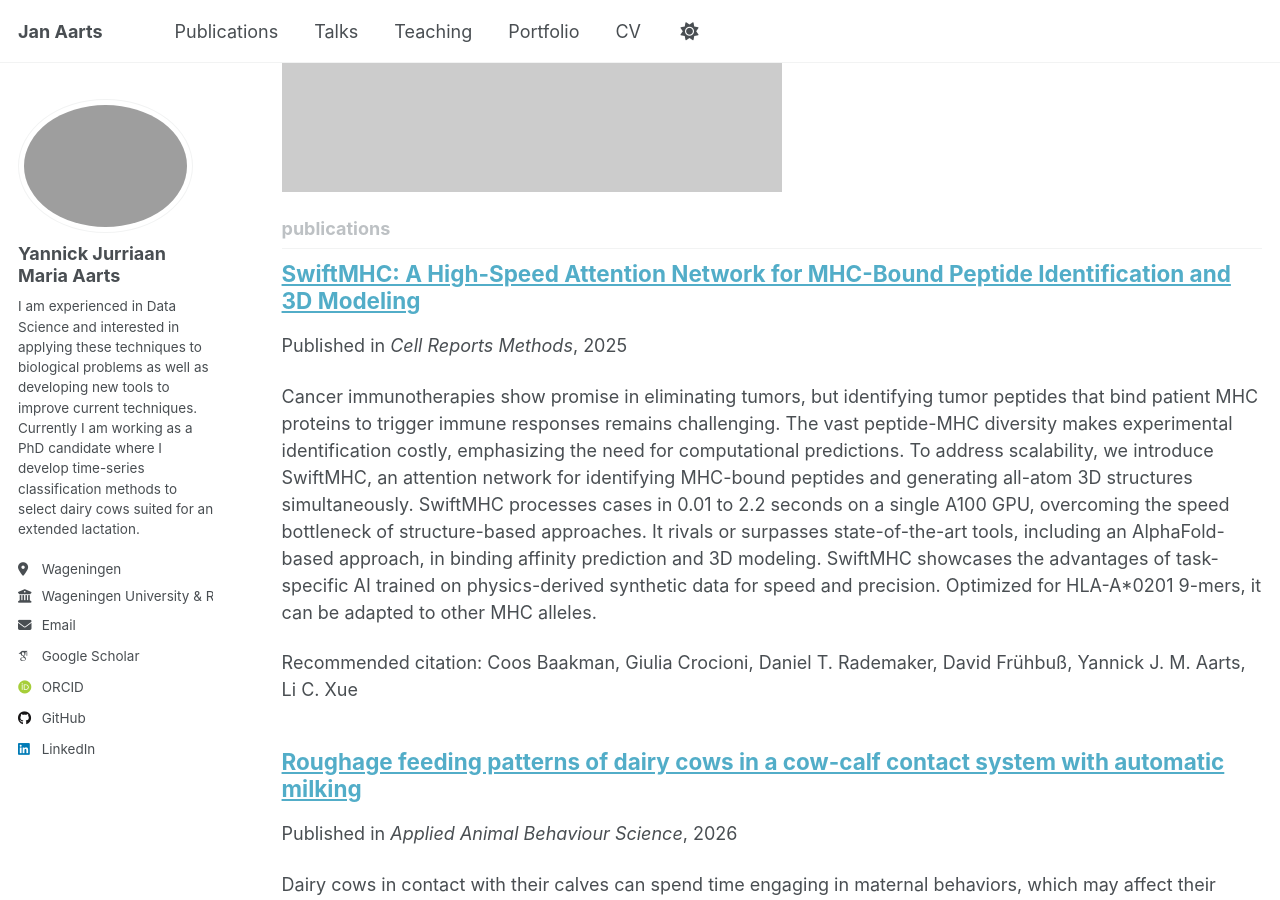
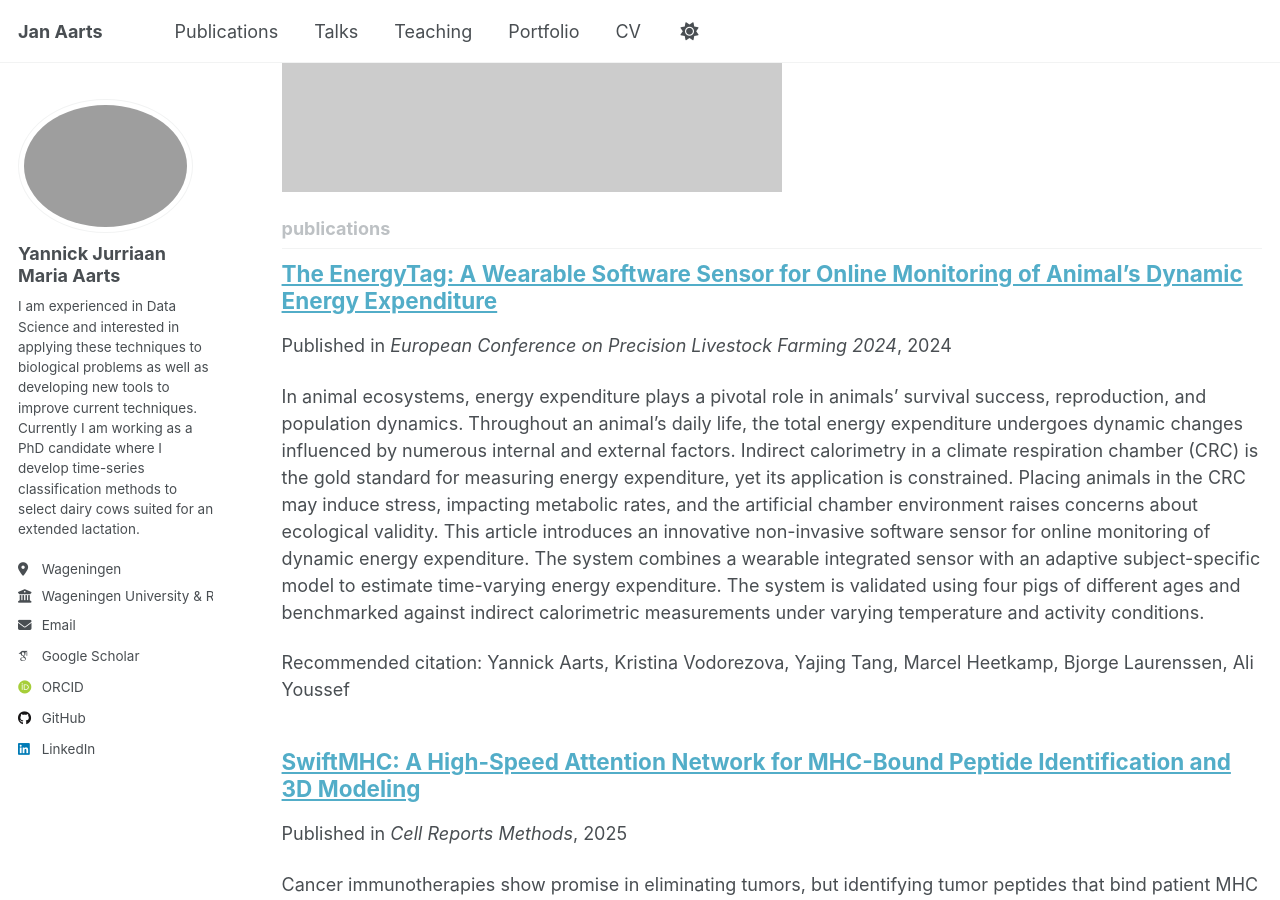
Before and after one commit to JanAarts/JanAarts.github.io, a Jekyll site: the page built from _pages/collection-archive.html, in a window 1280 px wide and 900 px high, scrolled down 893 px. Built offline with Jekyll 4.4.1, drawn with Linux system fonts in a browser that asks for light colours; some web fonts are replaced; a script that is not in the unit is left out; a file with an impossible date is left out; some of the changed lines change nothing that is shown.

Commit message:
Update 2015-10-01-paper-title-number-3.md

```diff
--- a/_publications/2015-10-01-paper-title-number-3.md
+++ b/_publications/2015-10-01-paper-title-number-3.md
@@ -1,17 +1,18 @@
 ---
 title: "The EnergyTag: A Wearable Software Sensor for Online Monitoring of Animal’s Dynamic Energy Expenditure"
 collection: publications
-category: conferences
-permalink: 'https://research.wur.nl/en/publications/the-energytag-a-wearable-software-sensor-for-online-monitoring-of/'
-excerpt: "In animal ecosystems, energy expenditure plays a pivotal role in animals’ survival success, reproduction, and population dynamics. Throughout an animal's daily life, the total energy expenditure undergoes dynamic changes influenced by numerous internal and external factors. Hence, monitoring such dynamic changes in animal’s energy expenditure can serve as early indicators for underlaying health issues and welfare concerns.
-Indirect calorimetry in a climate respiration chamber (CRC) is the gold standard for measuring energy expenditure, yet its application is constrained. Placing animals in the CRC may induce stress, impacting metabolic rates, and the artificial chamber environment raises concerns about ecological validity. Addressing these limitations is essential for advancing our understanding of diverse metabolic processes.
-This article introduces an innovative non-invasive software-sensor for online monitoring of dynamic energy expenditure, the difference between total energy expenditure and resting energy expenditure. The proposed system features a wearable integrated sensor, enabling the online measurement of activity, heat flux, and skin temperature. Complementing this hardware, the system incorporates an adaptive subject-specific model to estimate the time-varying energy expenditure, which is used to infer dynamic energy expenditure.
-In this particular study, the software-sensor is developed and validated using four pigs spanning different ages. The system is benchmarked against indirect-calorimetric measurements within a CRC. The experimental protocol encompasses varied temperature conditions, namely higher, within, and lower than the thermal neutral zone, at low and high activity levels. While the experiments are ongoing, the preliminary findings show great promise, and the validation results will be presented in the forthcoming paper.
-"
+permalink: /publications/energytag/
+external_url: https://research.wur.nl/en/publications/the-energytag-a-wearable-software-sensor-for-online-monitoring-of/
+date: 2024-01-01
+venue: European Conference on Precision Livestock Farming 2024
+type: conference
+citation: "Yannick Aarts, Kristina Vodorezova, Yajing Tang, Marcel Heetkamp, Bjorge Laurenssen, Ali Youssef"
+excerpt: >
+  In animal ecosystems, energy expenditure plays a pivotal role in animals’ survival success, reproduction, and population dynamics. Throughout an animal's daily life, the total energy expenditure undergoes dynamic changes influenced by numerous internal and external factors.
 
-date: 2024
-venue: European Conference on Precision Livestock Farming 2024
-citation: Yannick Aarts, Kristina Vodorezova, Yajing Tang, Marcel Heetkamp, Bjorge Laurenssen, Ali Youssef
+  Indirect calorimetry in a climate respiration chamber (CRC) is the gold standard for measuring energy expenditure, yet its application is constrained. Placing animals in the CRC may induce stress, impacting metabolic rates, and the artificial chamber environment raises concerns about ecological validity.
+
+  This article introduces an innovative non-invasive software sensor for online monitoring of dynamic energy expenditure. The system combines a wearable integrated sensor with an adaptive subject-specific model to estimate time-varying energy expenditure.
+
+  The system is validated using four pigs of different ages and benchmarked against indirect calorimetric measurements under varying temperature and activity conditions.
 ---
-
-The contents above will be part of a list of publications, if the user clicks the link for the publication than the contents of section will be rendered as a full page, allowing you to provide more information about the paper for the reader. When publications are displayed as a single page, the contents of the above "citation" field will automatically be included below this section in a smaller font.
```
